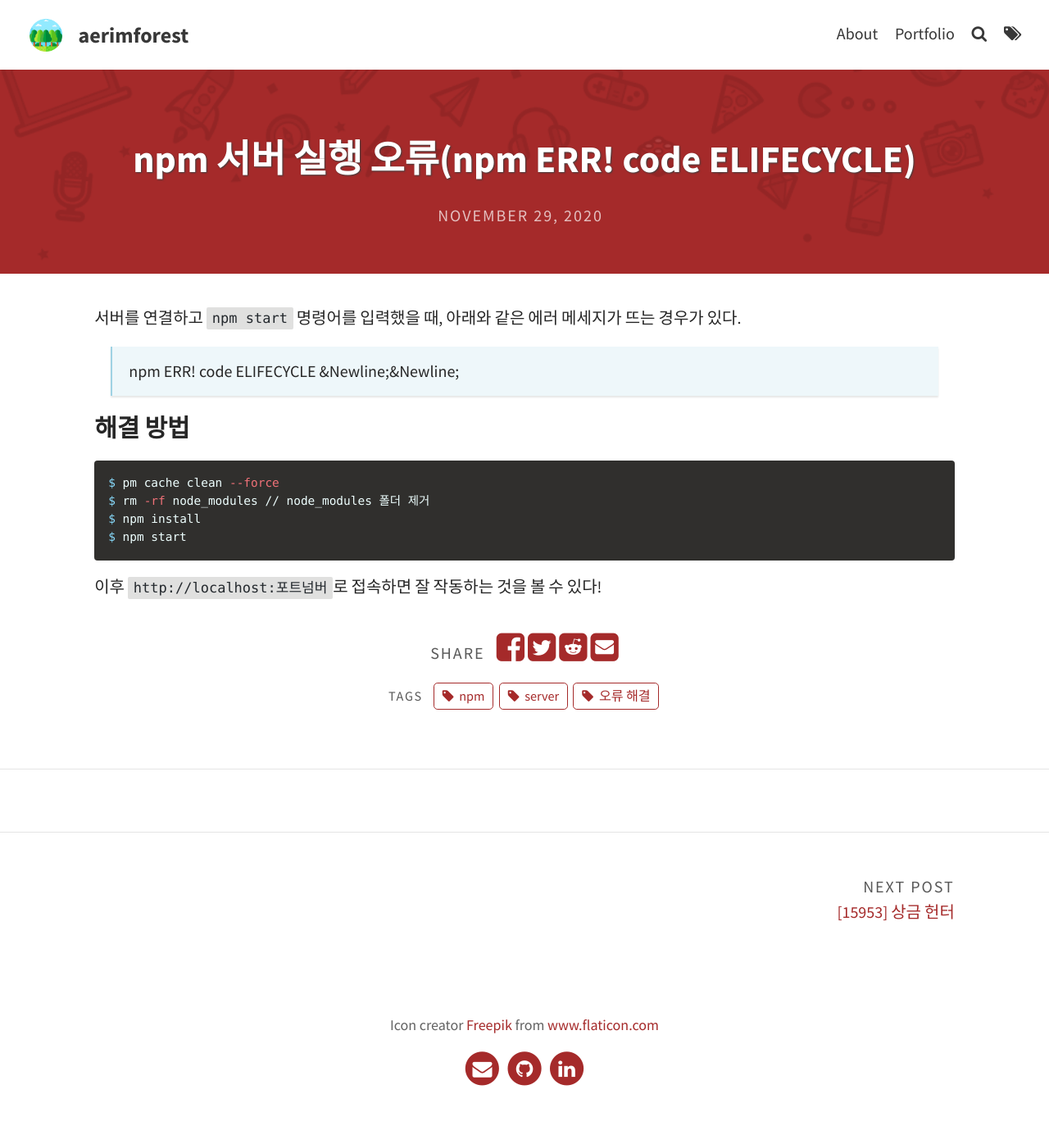
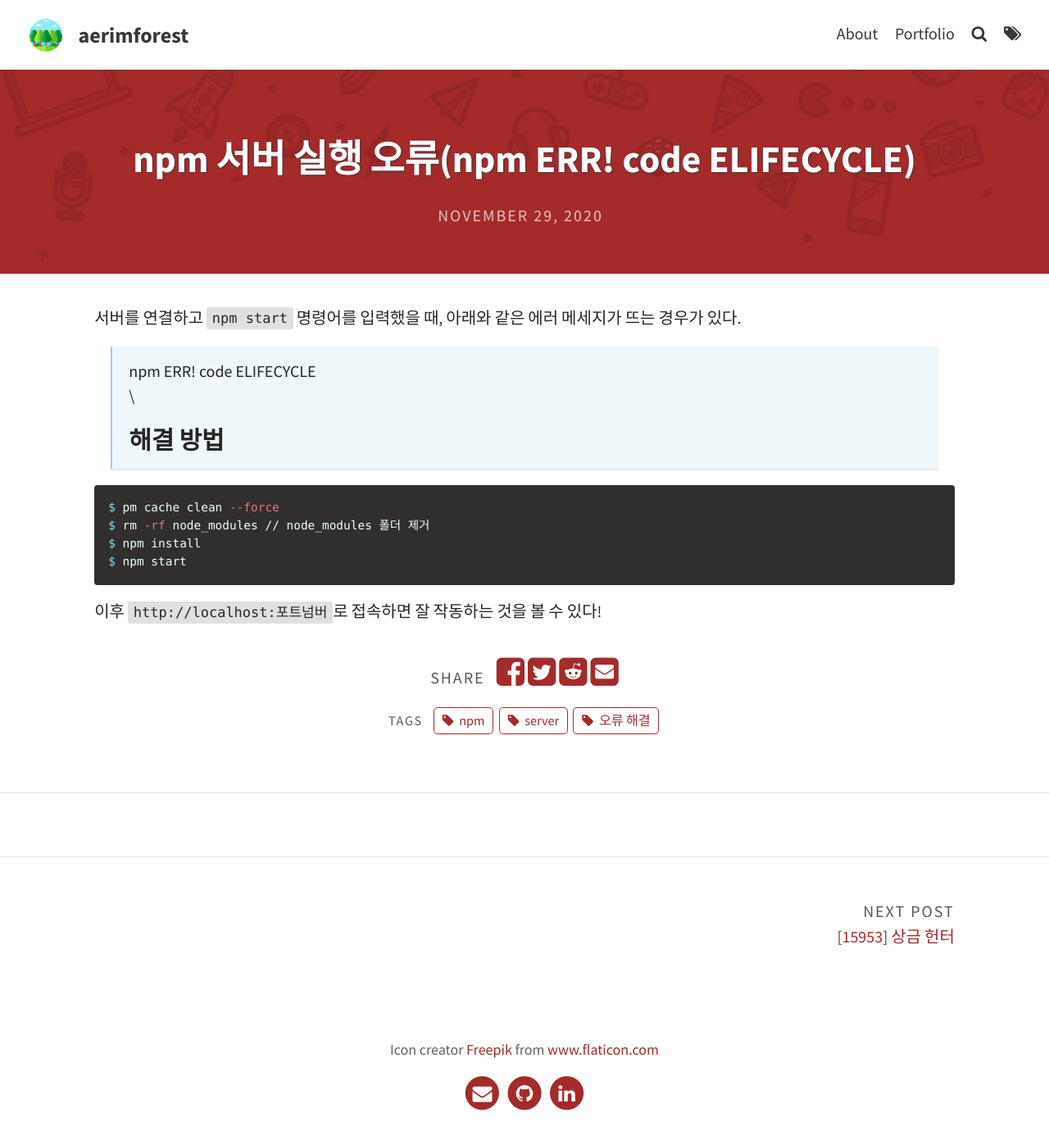
Before and after one commit to aerimforest/yenimm, a Jekyll site: the page built from _posts/2020-11-29-npm-server.md, in a window 1280 px wide. Shown: the whole page at 82% size. Built offline with Jekyll 4.4.1, drawn with Linux system fonts in a browser that asks for light colours; comment, search, counter and statistics services are not loaded; before the commit the page ends 1366 px from its top, so only the background shows below that.

Commit message:
Update 2020-11-29-npm-server.md

```diff
--- a/_posts/2020-11-29-npm-server.md
+++ b/_posts/2020-11-29-npm-server.md
@@ -9,9 +9,8 @@ excerpt_separator: <!--more-->
 
 서버를 연결하고 `npm start` 명령어를 입력했을 때, 아래와 같은 에러 메세지가 뜨는 경우가 있다.
 > npm ERR! code ELIFECYCLE
-&Newline;&Newline;
-
-
+\
+\
 ### 해결 방법
 
 
```
